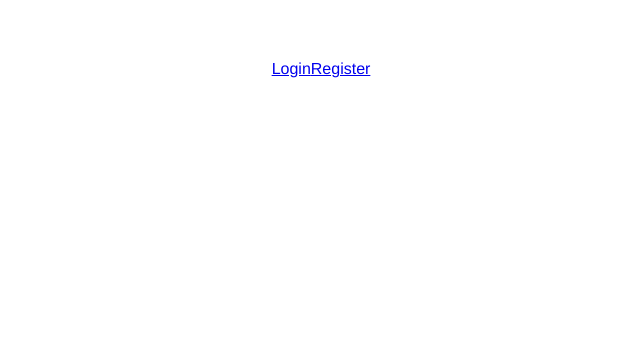
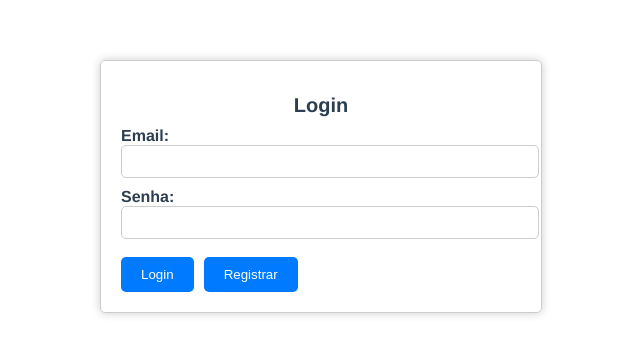
Before and after one commit to RamonSouzaDev/To-Do-List, a Vue app in the folder frontend-app/: page / in a window 1280 px wide. Before the commit this address had no page. Shown: the top 354 px of the page, without its empty margins (319-959 px from the left). Built offline with nearby package versions, Linux system fonts and the light colour scheme.

Commit message:
feature: melhorando layout das telas de login e registro

```diff
--- a/frontend-app/src/App.vue
+++ b/frontend-app/src/App.vue
@@ -1,7 +1,5 @@
 <template>
   <div>
-    <router-link to="/login" v-if="!isLoggedIn">Login</router-link>
-    <router-link to="/register" v-if="!isLoggedIn">Register</router-link>
     <router-view @login-success="handleLoginSuccess"></router-view>
   </div>
 </template>
--- a/frontend-app/src/assets/custom.css
+++ b/frontend-app/src/assets/custom.css
@@ -17,6 +17,7 @@
   display: block;
   font-weight: bold;
   margin-top: 10px;
+  text-align: left;
 }
 
 .input {
@@ -38,3 +39,13 @@
 .btn:hover {
   background-color: #0056b3;
 }
+
+.button-space {
+  width: 10px;
+}
+
+.button-container {
+  display: flex;
+  align-items: center;
+  text-align: center;
+}
--- a/frontend-app/src/components/DashboardComponent.vue
+++ b/frontend-app/src/components/DashboardComponent.vue
@@ -41,7 +41,7 @@ export default {
       })
         .then(() => {
           localStorage.removeItem('token');
-          this.$router.push('/login');
+          this.$router.push('/');
         })
         .catch((error) => {
           console.error('Erro ao fazer logout:', error);
--- a/frontend-app/src/components/LoginComponent.vue
+++ b/frontend-app/src/components/LoginComponent.vue
@@ -5,10 +5,15 @@
       <label for="email">Email:</label>
       <input type="email" id="email" class="input" v-model="formData.email" required>
       <br>
-      <label for="password">Password:</label>
+      <label for="password">Senha:</label>
       <input type="password" id="password" class="input" v-model="formData.password" required>
       <br>
-      <button type="submit" class="btn">Login</button>
+      <br>
+      <div class="button-container">
+        <button type="submit" class="btn">Login</button>
+        <span class="button-space"></span>
+        <button @click.prevent="redirectToRegister" class="btn btn-register">Registrar</button>
+      </div>
     </form>
   </div>
 </template>
@@ -37,7 +42,10 @@ export default {
       } catch (error) {
         console.error('Erro de autenticação:', error);
       }
+    },
+    redirectToRegister() {
+      this.$router.push('/register');
     }
-  }
+  },
 };
 </script>
--- a/frontend-app/src/components/RegisterComponent.vue
+++ b/frontend-app/src/components/RegisterComponent.vue
@@ -1,18 +1,23 @@
 <template>
   <div class="card">
-    <div class="card-header">Register Form</div>
+    <div class="card-header">Registrar</div>
     <div class="card-body">
       <form @submit.prevent="saveData">
-        <label for="name">First Name</label>
+        <label for="name">Nome completo </label>
         <input type="text" v-model="student.name" name="name" id="name" class="input" />
 
-        <label for="email">Email</label>
+        <label for="email">E-mail</label>
         <input type="email" v-model="student.email" name="email" id="email" class="input" />
 
-        <label for="password">Password</label>
+        <label for="password">Senha</label>
         <input type="password" v-model="student.password" name="password" id="password" class="input" />
-
-        <input type="submit" value="Save" class="btn btn-success">
+        <br>
+        <br>
+        <div class="button-container">
+          <input type="submit" value="Cadastrar" class="btn btn-success">
+          <span class="button-space"></span>
+          <button @click.prevent="redirectToLogin" class="btn btn-register">Login</button>
+        </div>
       </form>
     </div>
   </div>
@@ -45,7 +50,11 @@ export default {
             alert("failed");
           }
         });
+    },
+    redirectToLogin() {
+      this.$router.push('/');
     }
-  }
+  },
+
 };
 </script>
--- a/frontend-app/src/router/index.js
+++ b/frontend-app/src/router/index.js
@@ -5,7 +5,7 @@ import DashboardView from '../components/DashboardComponent.vue';
 
 const routes = [
   {
-    path: '/login',
+    path: '/',
     name: 'Login',
     component: LoginView
   },
```
Lines whose indentation alone changed are shown as unchanged.
